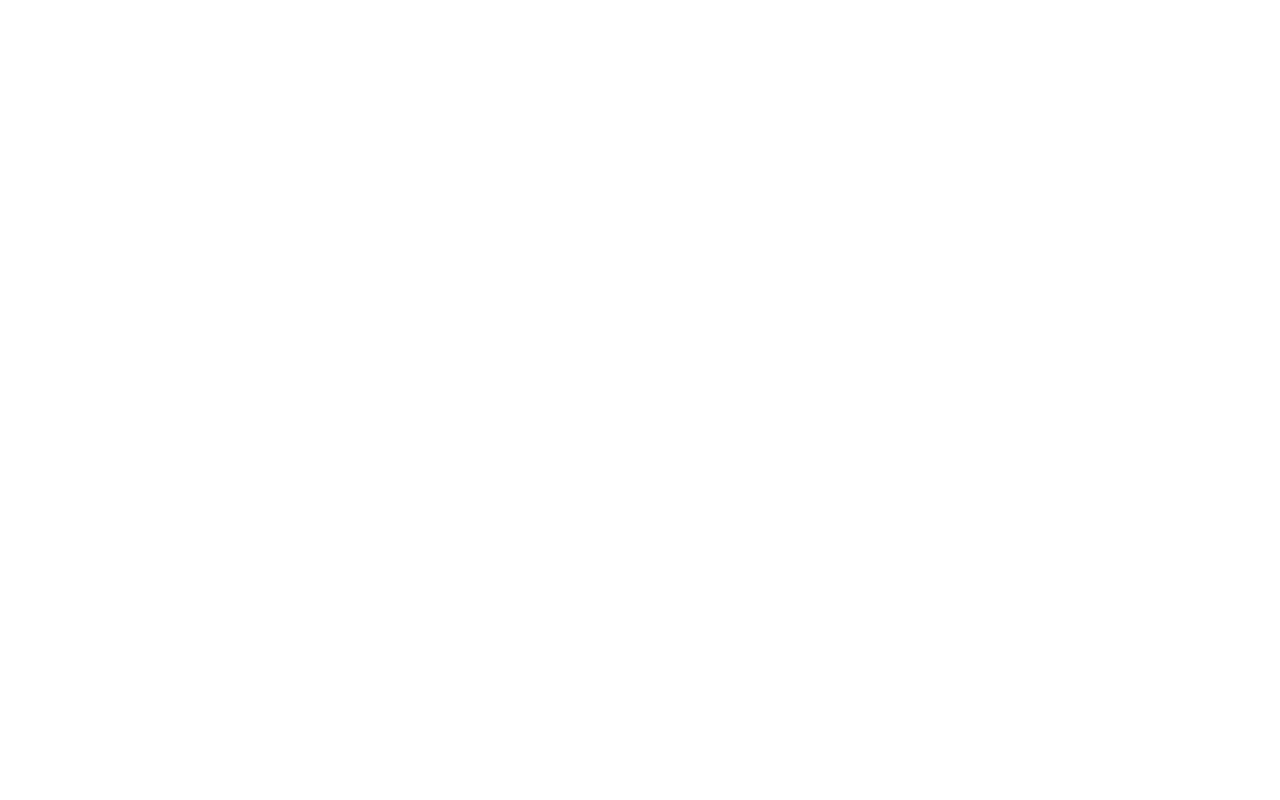
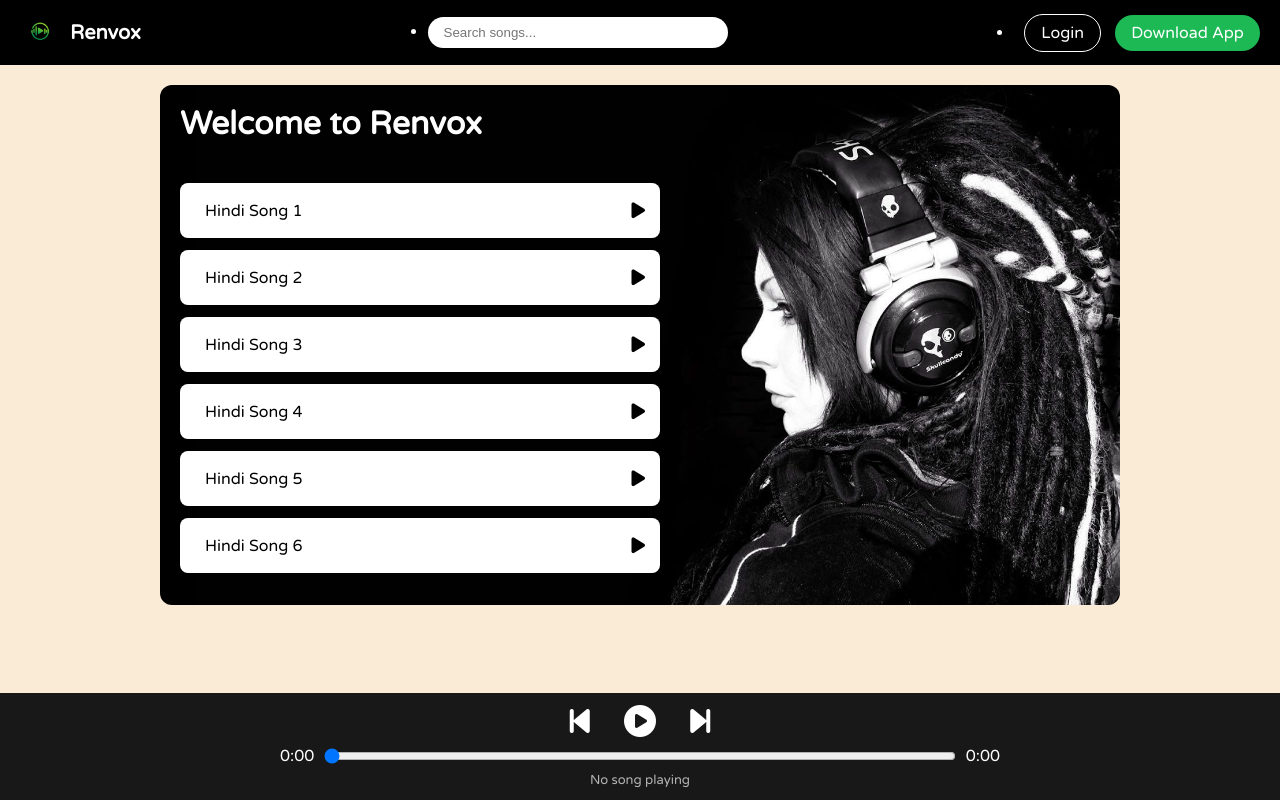
Before and after one commit to Dhiraj232/RENVOX-MUSIC, a plain HTML site: page INDEX.HTML in a window 1280 px wide. Drawn offline with Linux system fonts and the light colour scheme.

Commit message:
final ready

```diff
--- a/INDEX.HTML
+++ b/INDEX.HTML
@@ -2,10 +2,70 @@
 <html lang="en">
 <head>
     <meta charset="UTF-8">
+    <title>Renvox</title>
     <meta name="viewport" content="width=device-width, initial-scale=1.0">
-    <title>Document</title>
+
+    <link rel="stylesheet" href="style.css">
+    <script src="https://kit.fontawesome.com/9d64f542ee.js" crossorigin="anonymous"></script>
 </head>
 <body>
 
+<nav>
+    <ul>
+        <li class="brand">
+            <img src="brand.png" alt="Renvox">
+            Renvox
+        </li>
+
+        <li class="search-container">
+            <input type="text" placeholder="Search songs...">
+        </li>
+
+        <li class="nav-right">
+            <a href="#" class="btn-login">Login</a>
+            <a href="#" class="btn-download">Download App</a>
+        </li>
+    </ul>
+</nav>
+
+<div class="container">
+    <div class="songList">
+        <h1>Welcome to Renvox</h1>
+
+        <div class="songitemcontainer" id="songContainer">
+            <!-- SONG ITEMS JS SE AAYENGE -->
+        </div>
+    </div>
+</div>
+
+<!-- BOTTOM PLAYER -->
+<div class="bottom">
+    <div class="player-controls">
+
+        <div class="control-buttons">
+            <i class="fa-solid fa-backward-step" id="previous"></i>
+            <i class="fa-solid fa-play-circle" id="masterPlay"></i>
+            <i class="fa-solid fa-forward-step" id="next"></i>
+        </div>
+
+        <div class="progress-container">
+            <span id="currentTime">0:00</span>
+            <input type="range" id="progressBar" value="0" min="0" max="100">
+            <span id="totalTime">0:00</span>
+        </div>
+
+        <div class="now-playing">
+            <span id="nowPlaying">No song playing</span>
+        </div>
+
+    </div>
+</div>
+
+<!-- HIDDEN YOUTUBE PLAYER -->
+<div id="ytplayer"></div>
+
+<!-- YOUTUBE API -->
+<script src="https://www.youtube.com/iframe_api"></script>
+<script src="script.js"></script>
 </body>
 </html>
--- /dev/null
+++ b/script.js
@@ -0,0 +1,102 @@
+let player;
+let songIndex = 0;
+let progressTimer;
+
+// 🎶 REAL HINDI SONGS (YouTube VIDEO IDs)
+const songs = [
+  { name: "Hindi Song 1", videoId: "kJQP7kiw5Fk" },
+  { name: "Hindi Song 2", videoId: "JGwWNGJdvx8" },
+  { name: "Hindi Song 3", videoId: "RgKAFK5djSk" },
+  { name: "Hindi Song 4", videoId: "OPf0YbXqDm0" },
+  { name: "Hindi Song 5", videoId: "fRh_vgS2dFE" },
+  { name: "Hindi Song 6", videoId: "60ItHLz5WEA" }
+];
+
+const songContainer = document.getElementById("songContainer");
+const masterPlay = document.getElementById("masterPlay");
+const progressBar = document.getElementById("progressBar");
+const currentTimeEl = document.getElementById("currentTime");
+const totalTimeEl = document.getElementById("totalTime");
+const nowPlayingEl = document.getElementById("nowPlaying");
+
+// LOAD SONG LIST
+songs.forEach((song, i) => {
+    songContainer.innerHTML += `
+        <div class="songItem">
+            <span class="songName">${song.name}</span>
+            <i class="fa-solid fa-play" onclick="playSong(${i})"></i>
+        </div>
+    `;
+});
+
+// YOUTUBE PLAYER
+function onYouTubeIframeAPIReady() {
+    player = new YT.Player("ytplayer", {
+        height: "0",
+        width: "0",
+        videoId: songs[songIndex].videoId,
+        playerVars: { autoplay: 0, controls: 0 },
+        events: {
+            onStateChange: onPlayerStateChange
+        }
+    });
+}
+
+function playSong(index){
+    songIndex = index;
+    player.loadVideoById(songs[songIndex].videoId);
+    masterPlay.className = "fa-solid fa-pause-circle";
+    nowPlayingEl.innerText = songs[songIndex].name;
+}
+
+// PLAY / PAUSE
+masterPlay.addEventListener("click", ()=>{
+    if(player.getPlayerState() !== YT.PlayerState.PLAYING){
+        player.playVideo();
+        masterPlay.className = "fa-solid fa-pause-circle";
+    } else {
+        player.pauseVideo();
+        masterPlay.className = "fa-solid fa-play-circle";
+    }
+});
+
+// NEXT / PREVIOUS
+document.getElementById("next").addEventListener("click", ()=>{
+    songIndex = (songIndex + 1) % songs.length;
+    playSong(songIndex);
+});
+
+document.getElementById("previous").addEventListener("click", ()=>{
+    songIndex = (songIndex - 1 + songs.length) % songs.length;
+    playSong(songIndex);
+});
+
+// PROGRESS & TIME (YouTube)
+function onPlayerStateChange(event){
+    if(event.data === YT.PlayerState.PLAYING){
+        clearInterval(progressTimer);
+        progressTimer = setInterval(updateProgress, 1000);
+    }
+}
+
+function updateProgress(){
+    const current = player.getCurrentTime();
+    const duration = player.getDuration();
+
+    if(duration){
+        progressBar.value = (current / duration) * 100;
+        currentTimeEl.innerText = formatTime(current);
+        totalTimeEl.innerText = formatTime(duration);
+    }
+}
+
+progressBar.addEventListener("input", ()=>{
+    const seekTo = (progressBar.value / 100) * player.getDuration();
+    player.seekTo(seekTo, true);
+});
+
+function formatTime(sec){
+    const m = Math.floor(sec / 60);
+    const s = Math.floor(sec % 60);
+    return `${m}:${s < 10 ? "0" + s : s}`;
+}
--- /dev/null
+++ b/style.css
@@ -0,0 +1,139 @@
+@import url('https://fonts.googleapis.com/css2?family=Varela+Round&display=swap');
+
+*{
+    margin: 0;
+    padding: 0;
+    box-sizing: border-box;
+}
+
+body{
+    background-color: antiquewhite;
+    font-family: 'Varela Round', sans-serif;
+}
+
+/* NAVBAR */
+nav ul{
+    display: flex;
+    align-items: center;
+    justify-content: space-between;
+    background-color: black;
+    height: 65px;
+    padding: 0 20px;
+    color: white;
+}
+
+.brand{
+    display: flex;
+    align-items: center;
+    gap: 10px;
+    font-size: 20px;
+    font-weight: bold;
+}
+
+.brand img{
+    width: 40px;
+}
+
+.search-container input{
+    padding: 8px 16px;
+    border-radius: 20px;
+    border: none;
+    width: 300px;
+}
+
+.nav-right a{
+    color: white;
+    text-decoration: none;
+    padding: 8px 16px;
+    border-radius: 20px;
+    margin-left: 10px;
+}
+
+.btn-login{
+    border: 1px solid white;
+}
+
+.btn-download{
+    background-color: #1DB954;
+}
+
+/* MAIN CONTAINER */
+.container{
+    min-height: 60vh;
+    background-color: black;
+    color: white;
+    width: 75%;
+    margin: 20px auto;
+    border-radius: 12px;
+    padding: 20px;
+    background-image: url("bg.jpg");
+    background-repeat: no-repeat;
+    background-position: right;
+    background-size: contain;
+}
+
+.songitemcontainer{
+    margin-top: 40px;
+}
+
+.songItem{
+    height: 55px;
+    display: flex;
+    align-items: center;
+    justify-content: space-between;
+    background-color: white;
+    color: black;
+    margin: 12px 0;
+    border-radius: 8px;
+    padding: 0 15px;
+    width: 480px;
+}
+
+.songName{
+    flex: 1;
+    margin-left: 10px;
+}
+
+.songItem i{
+    cursor: pointer;
+    font-size: 18px;
+}
+
+/* BOTTOM PLAYER */
+.bottom{
+    position: fixed;
+    bottom: 0;
+    width: 100%;
+    background-color: #181818;
+    padding: 12px;
+}
+
+.player-controls{
+    max-width: 720px;
+    margin: auto;
+    text-align: center;
+    color: white;
+}
+
+.control-buttons i{
+    font-size: 32px;
+    margin: 0 15px;
+    cursor: pointer;
+}
+
+.progress-container{
+    display: flex;
+    align-items: center;
+    gap: 10px;
+    margin-top: 8px;
+}
+
+#progressBar{
+    width: 100%;
+}
+
+.now-playing{
+    margin-top: 6px;
+    font-size: 13px;
+    color: #b3b3b3;
+}
```
Also changed, not shown: bg.jpg (added), brand.png (added), renvox.png (added), 1 other file.
